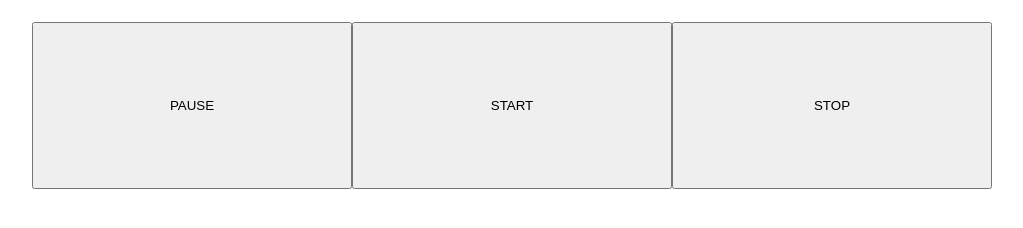
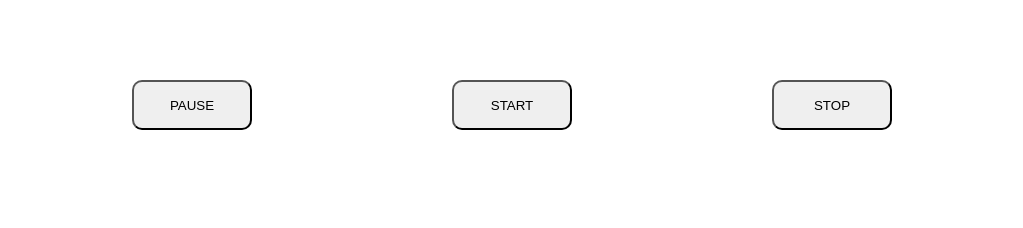
Before and after one commit to Andrsrz/pomodoro, a plain HTML site: page index.html in a window 1280 px wide. Shown: the whole page, without its empty margins (128-1151 px from the left). Drawn offline with Linux system fonts and the light colour scheme.

Commit message:
Update Buttons

```diff
--- a/js/main.js
+++ b/js/main.js
@@ -20,23 +20,27 @@ function populateGrid(sessionMinutes, breakMinutes, whatGrid){
 }
 
 function createButtons(){
-	let buttons = []
+	let buttons = [];
+	let divPause = document.createElement("div");
 	let btnPause = document.createElement("button");
 	btnPause.setAttribute("id", "buttonPause");
 	btnPause.innerHTML = "PAUSE";
-	buttons.push(btnPause);
+	buttons.push(divPause);
+	let divRun = document.createElement("div");
 	let btnRun = document.createElement("button");
 	btnRun.setAttribute("id", "buttonRun");
 	btnRun.innerHTML = "START";
-	buttons.push(btnRun);
+	buttons.push(divRun);
+	let divStop = document.createElement("div");
 	let btnStop = document.createElement("button");
 	btnStop.setAttribute("id", "buttonStop");
 	btnStop.innerHTML = "STOP";
-	buttons.push(btnStop);
+	buttons.push(divStop);
 
 	let columnStart = 2;
 	let columnEnd = columnStart + 2;
 	for(let i = 0; i < buttons.length; i++){
+		buttons[i].setAttribute("class", "cell");
 		buttons[i].setAttribute("style", "grid-column-start:" + columnStart +" ;\
 										grid-column-end:" + columnEnd + ";\
 										grid-row-start: 1;\
@@ -45,7 +49,16 @@ function createButtons(){
 		columnEnd = columnStart + 2;
 	}
 
+	divPause.appendChild(btnPause);
+	divRun.appendChild(btnRun);
+	divStop.appendChild(btnStop);
+
 	return buttons;
 }
 
+function createSession(){
+	let session = [];
+	let h1Session = document.createElement("");
+}
+
 createGrid();
--- a/style/style.css
+++ b/style/style.css
@@ -19,6 +19,15 @@ body {
 
 .cell {
 	background-color: white;
+	display: flex;
+	justify-content: center;
+	align-items: center;
+}
+
+button {
+	height: 50px;
+	flex: 0 0 120px;
+	border-radius: 10px;
 }
 
 h1 {
```
